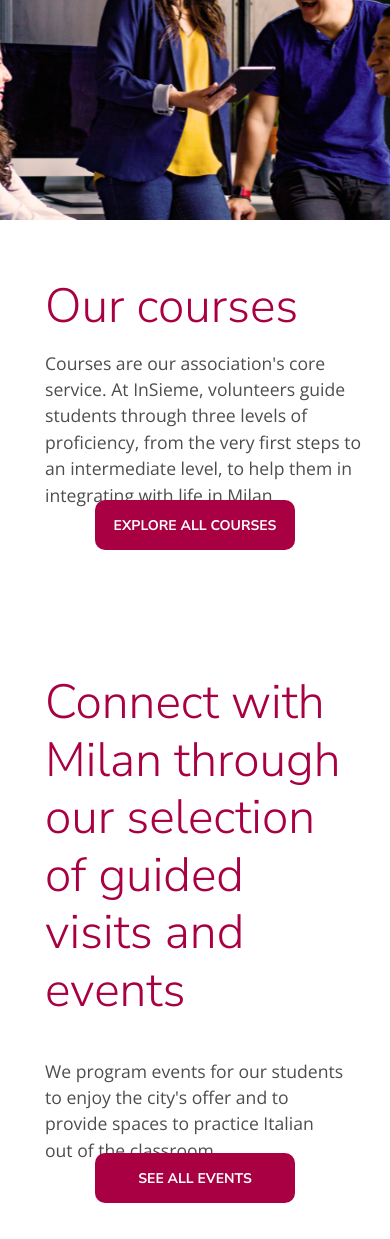
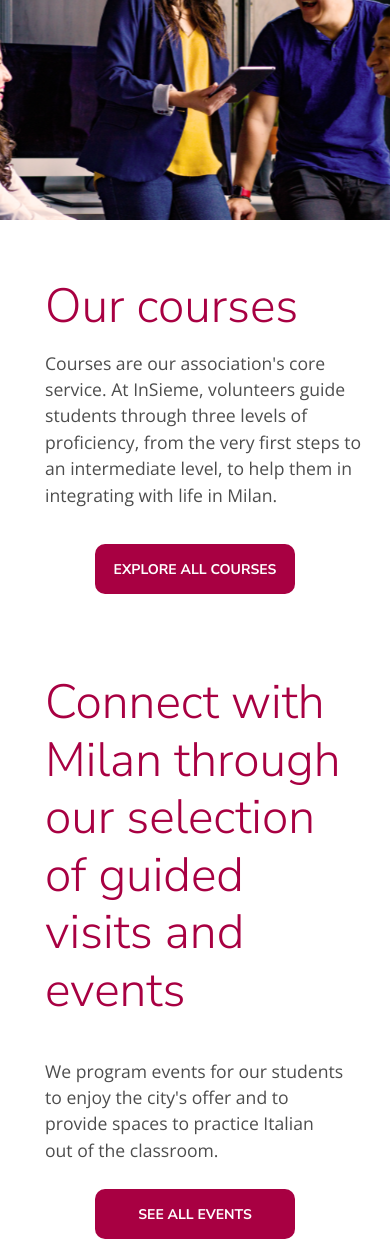
Before and after one commit to lawfriends/LAN_Hypermedia, a website: page public/index.html in a window 390 px wide. Shown: the part 772-2011 px from the top of the page. Drawn offline with nearby package versions, Linux system fonts and the light colour scheme.

Commit message:
fixed INS-22 for 400px screens

```diff
--- a/public/assets/css/style.css
+++ b/public/assets/css/style.css
@@ -194,7 +194,8 @@ p.squote{
     .homepagePar1 .button{
         position: absolute;
         bottom: 27px;
-        top: 230px;
+        /* top: 250px; */
+        top: 90%;
         left: calc(50% - 100px);
     }
     .homepageTitle{
@@ -212,7 +213,8 @@ p.squote{
     .homepagePar2 .button{
         position: absolute;
         bottom: 27px;
-        top: 125px;
+        /*top: 145px;*/
+        top: 80%;
         left: calc(50% - 100px);
     }
 }
```
